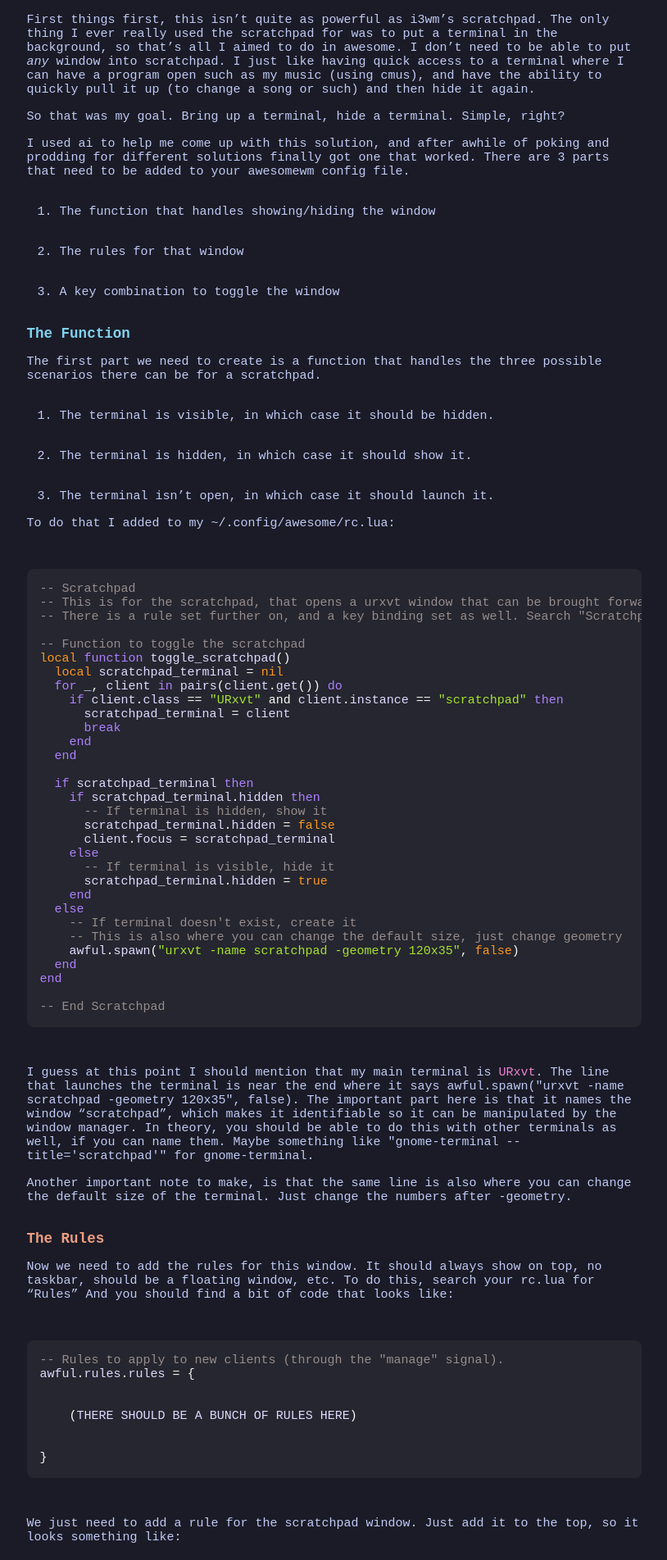
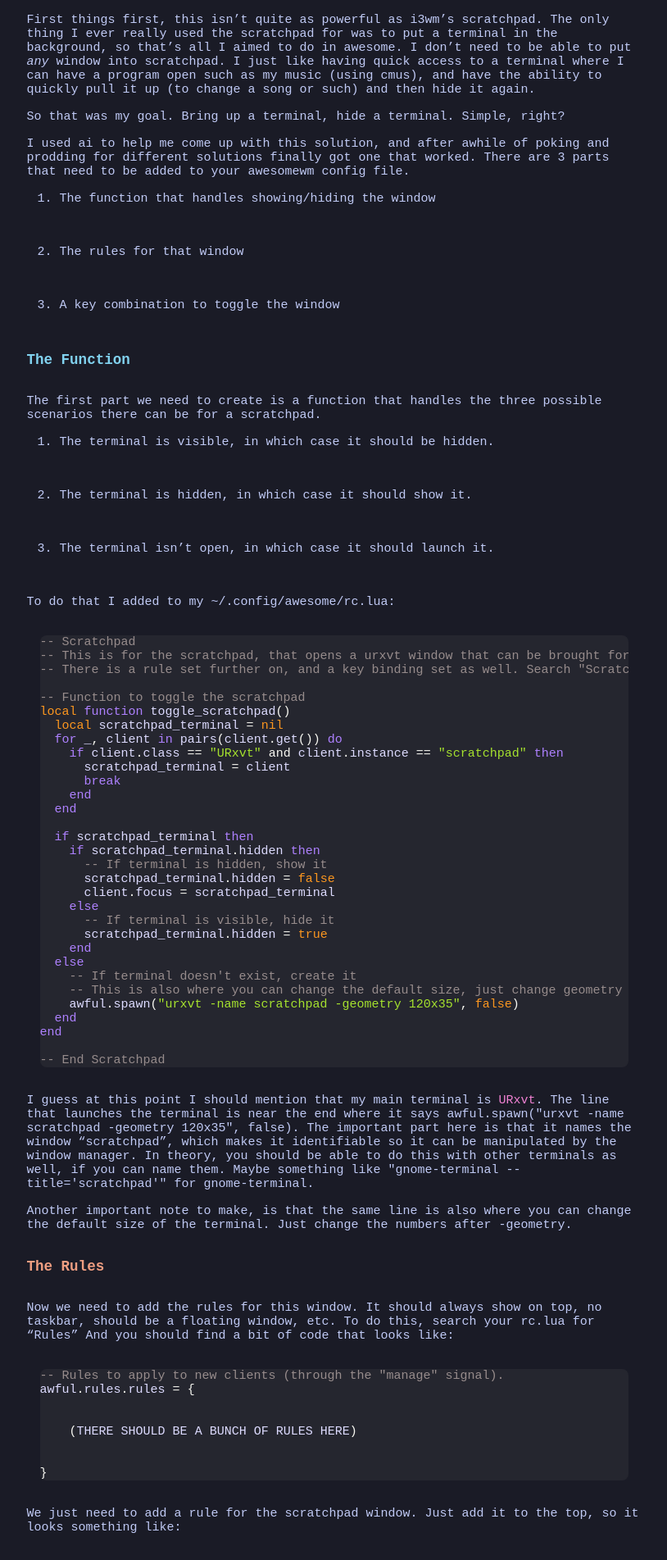
Before and after one commit to UnclassedPenguin/unclassedpenguin.github.io, a Jekyll site: the page built from _posts/2025-03-19-awesomewm-scratchpad.md, in a window 1280 px wide. Shown: the part 737-2640 px from the top of the page at 82% size, without its empty margins (225-1039 px from the left). Built offline with Jekyll 4.4.1, drawn with Linux system fonts in a browser that asks for light colours.

Commit message:
fix some spacing

```diff
--- a/assets/css/style.css
+++ b/assets/css/style.css
@@ -37,7 +37,7 @@ hr {
 }
 
 li {
-    margin-top: 2rem;
+    margin-bottom: 3rem;
 }
 
 h1 {
@@ -88,12 +88,13 @@ h1 {
 .highlight {
   overflow-x: auto;
   margin:0;
+  padding:0 !important;
 }
 
 .highlight pre {
   overflow-x: auto;
   max-width: 100%;
-  padding: 1rem;
+  margin: 1rem;
   /*background: #16161e;*/
   background: #25262f;
   color: #dddbff;
@@ -125,7 +126,7 @@ pre::-webkit-scrollbar-thumb {
 
 .blogsubtitle {
     margin-top: 2rem;
-    margin-bottom:1rem;
+    margin-bottom:2rem;
 }
 
 footer {
```
